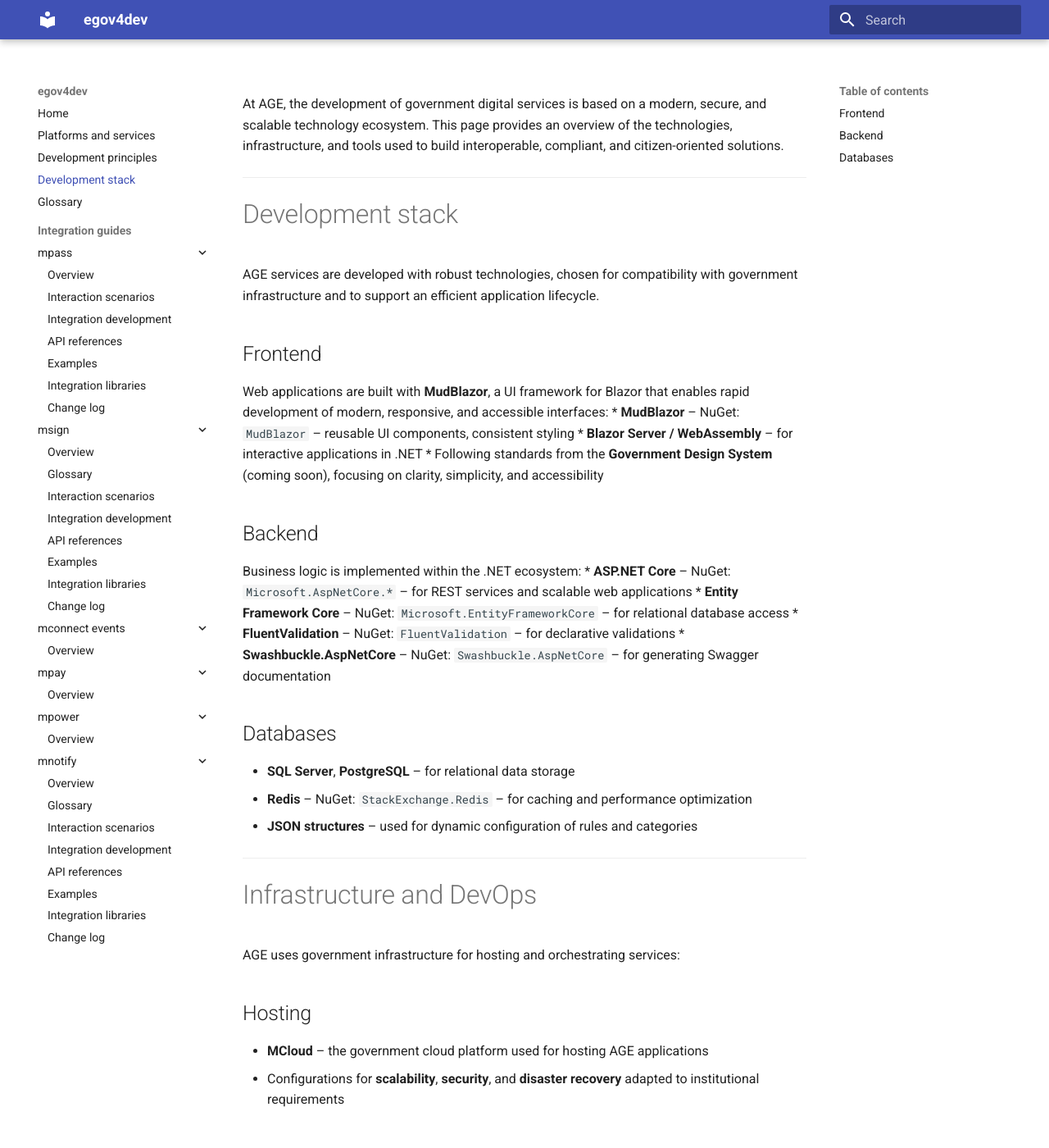
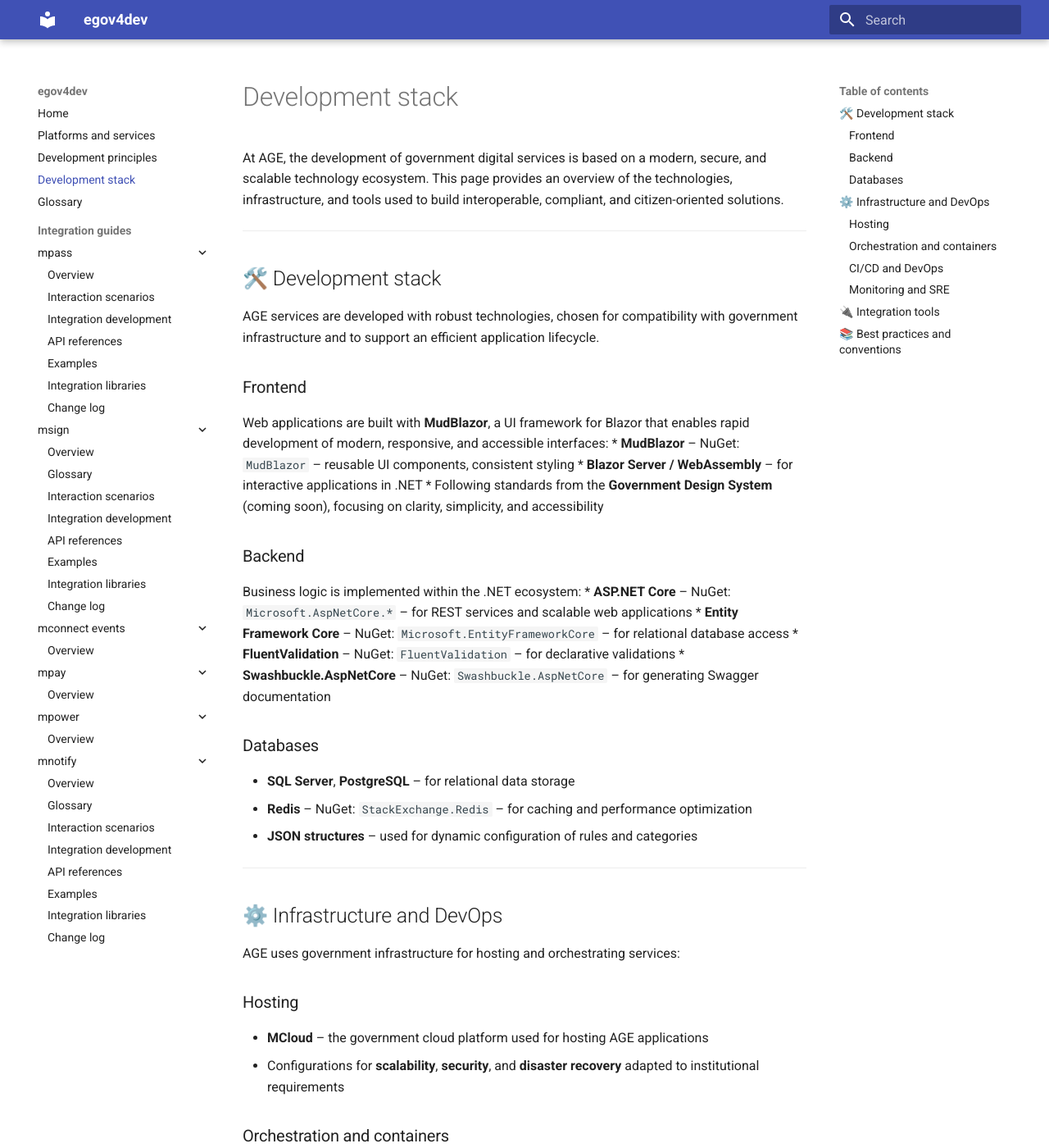
Before and after one commit to egov-moldova/egov4dev, an MkDocs documentation site: the page built from docs/development-stack/technologies.md, in a window 1280 px wide and 1400 px high. Shown: the whole window at 82% size. Built offline with MkDocs 1.6.1 and Material for MkDocs 9.7.7, drawn with Linux system fonts in a browser that asks for light colours; some of the changed text lies outside the part shown.

Commit message:
Update technologies.md

```diff
--- a/docs/development-stack/technologies.md
+++ b/docs/development-stack/technologies.md
@@ -2,18 +2,18 @@
 
 * * *
 
-# Development stack
+##🛠️ Development stack
 
 AGE services are developed with robust technologies, chosen for compatibility with government infrastructure and to support an efficient application lifecycle.
 
-## Frontend
+### Frontend
 
 Web applications are built with **MudBlazor**, a UI framework for Blazor that enables rapid development of modern, responsive, and accessible interfaces:
 *   **MudBlazor** – NuGet: `MudBlazor` – reusable UI components, consistent styling
 *   **Blazor Server / WebAssembly** – for interactive applications in .NET
 *   Following standards from the **Government Design System** (coming soon), focusing on clarity, simplicity, and accessibility
 
-## Backend
+### Backend
 
 Business logic is implemented within the .NET ecosystem:
 *   **ASP.NET Core** – NuGet: `Microsoft.AspNetCore.*` – for REST services and scalable web applications
@@ -21,7 +21,7 @@
 *   **FluentValidation** – NuGet: `FluentValidation` – for declarative validations
 *   **Swashbuckle.AspNetCore** – NuGet: `Swashbuckle.AspNetCore` – for generating Swagger documentation
 
-## Databases
+### Databases
 
 *   **SQL Server**, **PostgreSQL** – for relational data storage
 *   **Redis** – NuGet: `StackExchange.Redis` – for caching and performance optimization
@@ -29,28 +29,28 @@
 
 * * *
 
-# Infrastructure and DevOps
+##⚙️ Infrastructure and DevOps
 
 AGE uses government infrastructure for hosting and orchestrating services:
 
-## Hosting
+### Hosting
 
 *   **MCloud** – the government cloud platform used for hosting AGE applications
 *   Configurations for **scalability**, **security**, and **disaster recovery** adapted to institutional requirements
 
-## Orchestration and containers
+### Orchestration and containers
 
 *   **Kubernetes** – for orchestrating containerized services
 *   **Docker** – for packaging applications into portable containers
 *   **Helm** – for managing deployments in Kubernetes, offering controlled versions, fast rollback, and declarative configuration through charts
 
-## CI/CD and DevOps
+### CI/CD and DevOps
 
 *   **Azure DevOps** – for managing deliveries, tasks, and bugs
 *   Automated pipelines for build, test, and deploy
 *   **GitLab** – for version control and continuous integration
 
-## Monitoring and SRE
+### Monitoring and SRE
 
 *   Centralization through **Azure DevOps**
 *   Systems for **alerting**, **logging**, **auditing**, and **tracing**
@@ -61,7 +61,7 @@
 
 * * *
 
-# Integration tools
+##🔌 Integration tools
 
 AGE provides a suite of interoperable services that can be integrated into any government application:
 *   **MConnect** – data exchange between institutions
@@ -74,7 +74,7 @@
 
 * * *
 
-# Best practices and conventions
+##📚 Best practices and conventions
 
 To ensure code consistency and quality:
 *   Conventions for **naming**, **code structuring**, and **project organization**
```
